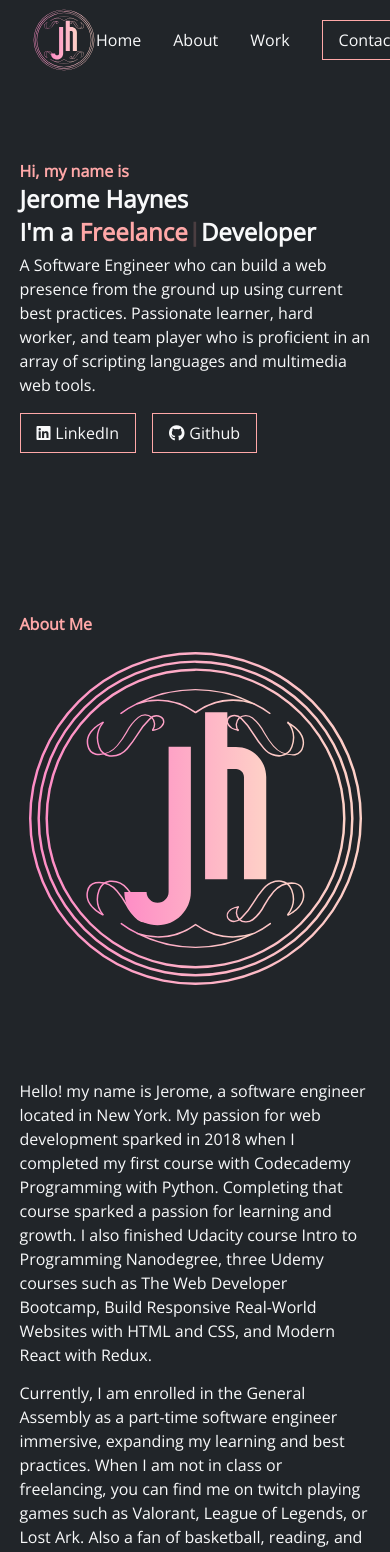
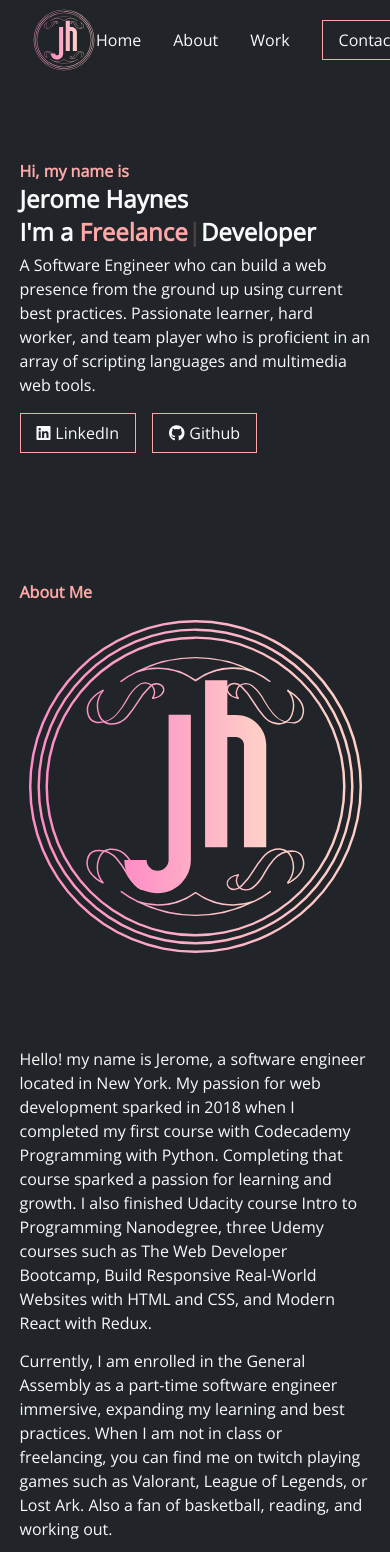
Before and after one commit to dev-rome/v1, a React (Create React App) app: page / in a window 390 px wide. Shown: the top 1552 px of the page. Built offline with nearby package versions, Linux system fonts and the light colour scheme.

Commit message:
change bottom padding to smaller size

```diff
--- a/src/App.css
+++ b/src/App.css
@@ -41,6 +41,6 @@ footer {
 
 @media (max-width: 1024px) {
   section {
-    padding: 5rem 0;
+    padding: 5rem 0 3rem;
   }
 }
```
